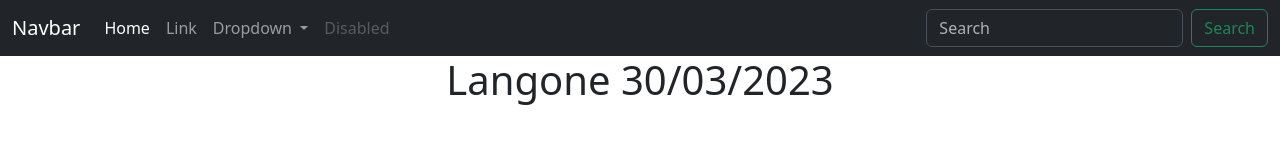
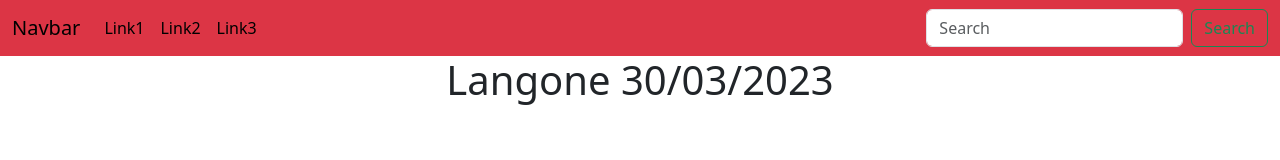
Before and after one commit to gitgitgit123meucci/Langone-Compito1, a plain HTML site: page index.html in a window 1280 px wide. Drawn offline with nearby package versions, Linux system fonts and the light colour scheme.

Commit message:
Removed useless navbar components. Added example links.

```diff
--- a/index.html
+++ b/index.html
@@ -9,7 +9,7 @@
     <title>Langone 30/03/2023</title>
 </head>
 <body>
-    <nav class="navbar navbar-expand-lg bg-dark" data-bs-theme="dark">
+    <nav class="navbar navbar-expand-lg bg-danger" data-bs-theme="danger">
         <div class="container-fluid">
           <a class="navbar-brand" href="#">Navbar</a>
           <button class="navbar-toggler" type="button" data-bs-toggle="collapse" data-bs-target="#navbarSupportedContent" aria-controls="navbarSupportedContent" aria-expanded="false" aria-label="Toggle navigation">
@@ -18,24 +18,13 @@
           <div class="collapse navbar-collapse" id="navbarSupportedContent">
             <ul class="navbar-nav me-auto mb-2 mb-lg-0">
               <li class="nav-item">
-                <a class="nav-link active" aria-current="page" href="#">Home</a>
+                <a class="nav-link active" aria-current="page" href="#">Link1</a>
               </li>
               <li class="nav-item">
-                <a class="nav-link" href="#">Link</a>
-              </li>
-              <li class="nav-item dropdown">
-                <a class="nav-link dropdown-toggle" href="#" role="button" data-bs-toggle="dropdown" aria-expanded="false">
-                  Dropdown
-                </a>
-                <ul class="dropdown-menu">
-                  <li><a class="dropdown-item" href="#">Action</a></li>
-                  <li><a class="dropdown-item" href="#">Another action</a></li>
-                  <li><hr class="dropdown-divider"></li>
-                  <li><a class="dropdown-item" href="#">Something else here</a></li>
-                </ul>
+                <a class="nav-link active" aria-current="page" href="#">Link2</a>
               </li>
               <li class="nav-item">
-                <a class="nav-link disabled">Disabled</a>
+                <a class="nav-link active" aria-current="page" href="#">Link3</a>
               </li>
             </ul>
             <form class="d-flex" role="search">
```
